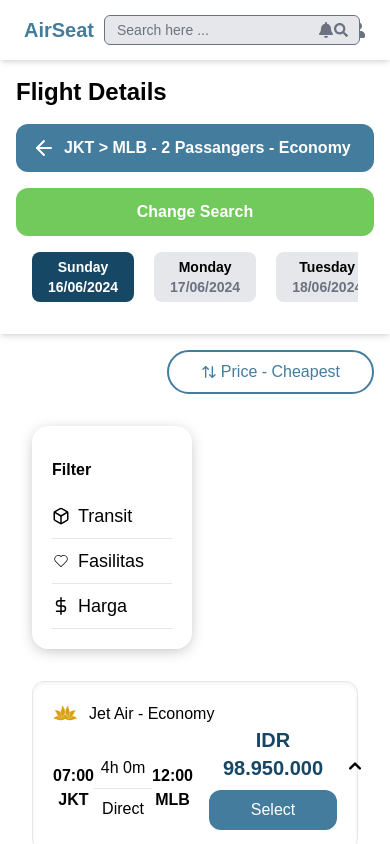
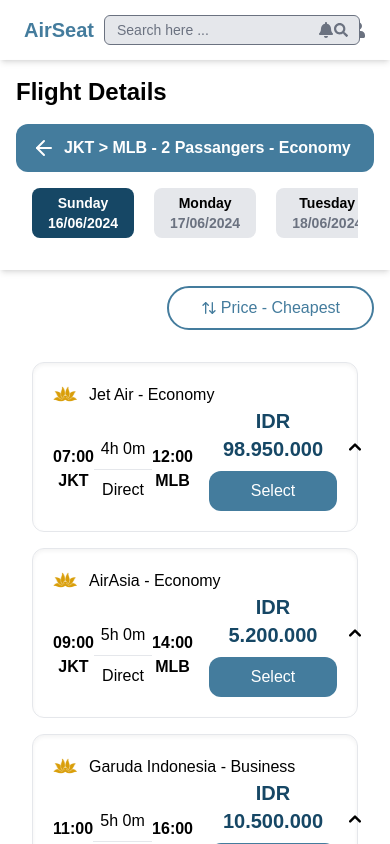
Before and after one commit to FSWAND-KM-6-C2-Final-Project/FE-AirSeat, a React (Create React App) app: page /search in a window 390 px wide. Shown: the top 844 px of the page. Built offline with nearby package versions, Linux system fonts and the light colour scheme.

Commit message:
Make button change search and filter hidden when responsive

```diff
--- a/src/components/FlightResults.js
+++ b/src/components/FlightResults.js
@@ -192,7 +192,7 @@ const FlightResults = () => {
       />
 
 <div className="grid grid-cols-1 2xl:grid-cols-6">
-        <div className="p-4">
+  <div className="p-4 hidden md:block">
     <div className="p-5 bg-background shadow-[0_3px_15px_-3px_rgba(0,0,0,0.3)] aspect-square w-40 rounded-2xl">
       <div className="self-center space-y-2">
         <div className="mt-3 mb-5">
--- a/src/components/FlightSelection.js
+++ b/src/components/FlightSelection.js
@@ -46,7 +46,7 @@ const FlightSelection = () => {
           </Link>
           <Link
             to={"/"}
-            className="flex items-center justify-center bg-[#73CA5C] text-white px-4 py-3 w-full md:w-2/12 mt-4 md:mt-8 ml-0 md:ml-2 rounded-xl font-semibold hover:bg-[#5EA248]"
+            className="flex items-center justify-center bg-[#73CA5C] text-white text-center px-4 py-3 w-2/12 mt-4 md:mt-8 ml-0 md:ml-2 rounded-xl font-semibold hover:bg-[#5EA248] hidden md:block"
           >
             Change Search
           </Link>
```
Lines whose indentation alone changed are shown as unchanged.
